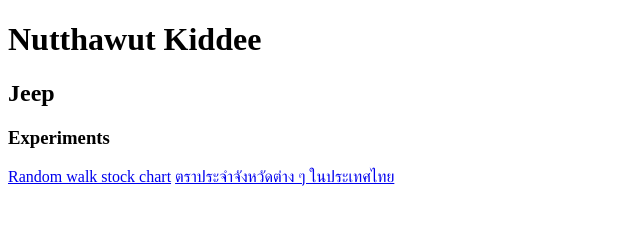
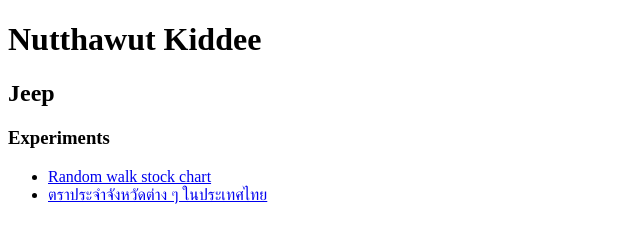
Before and after one commit to jeepkd/jeepkd.github.io, a plain HTML site: page index.html in a window 1280 px wide. Shown: the whole page, without its empty margins (0-640 px from the left). Drawn offline with Linux system fonts and the light colour scheme.

Commit message:
Edit links

```diff
--- a/index.html
+++ b/index.html
@@ -14,7 +14,19 @@
         <h1>Nutthawut Kiddee</h1>
         <h2>Jeep</h2>
         <h3>Experiments</h3>
-        <a href="random-walk">Random walk stock chart</a>
-        <a href="thailand-seals">ตราประจำจังหวัดต่าง ๆ ในประเทศไทย</a>
+        <ul>
+            <li> <a href="http://random-walk.jeep.in.th">Random walk stock chart</a> </li>
+            <li> <a href="http://thailand-seals.jeep.in.th">ตราประจำจังหวัดต่าง ๆ ในประเทศไทย</a> </li>
+        </ul>
+        <script>
+            (function(i,s,o,g,r,a,m){i['GoogleAnalyticsObject']=r;i[r]=i[r]||function(){
+            (i[r].q=i[r].q||[]).push(arguments)},i[r].l=1*new Date();a=s.createElement(o),
+            m=s.getElementsByTagName(o)[0];a.async=1;a.src=g;m.parentNode.insertBefore(a,m)
+            })(window,document,'script','https://www.google-analytics.com/analytics.js','ga');
+
+            ga('create', 'UA-60031739-1', 'auto');
+            ga('send', 'pageview');
+
+        </script>
     </body>
 </html>
```
Also changed, not shown: 1 other file.
